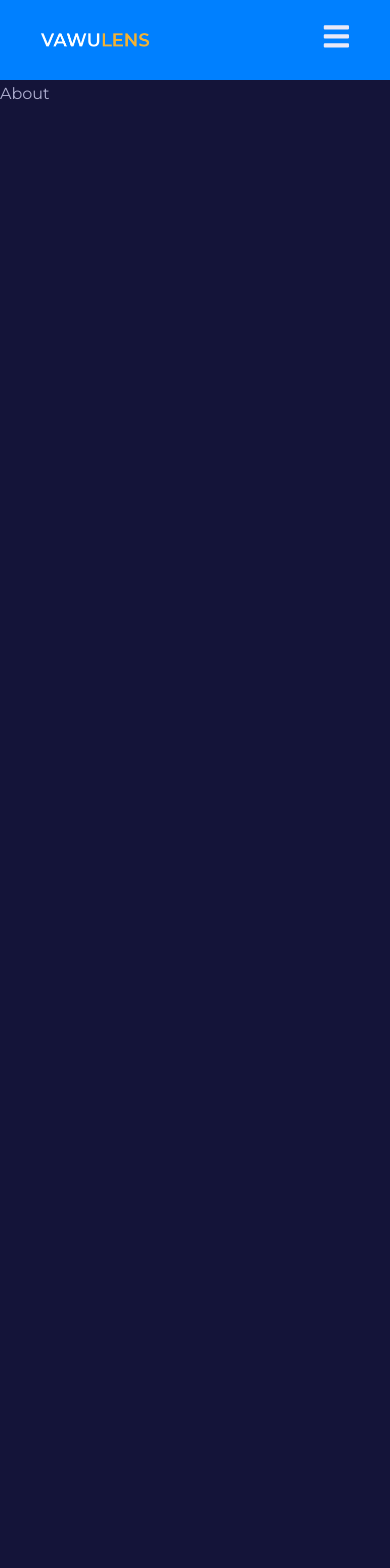
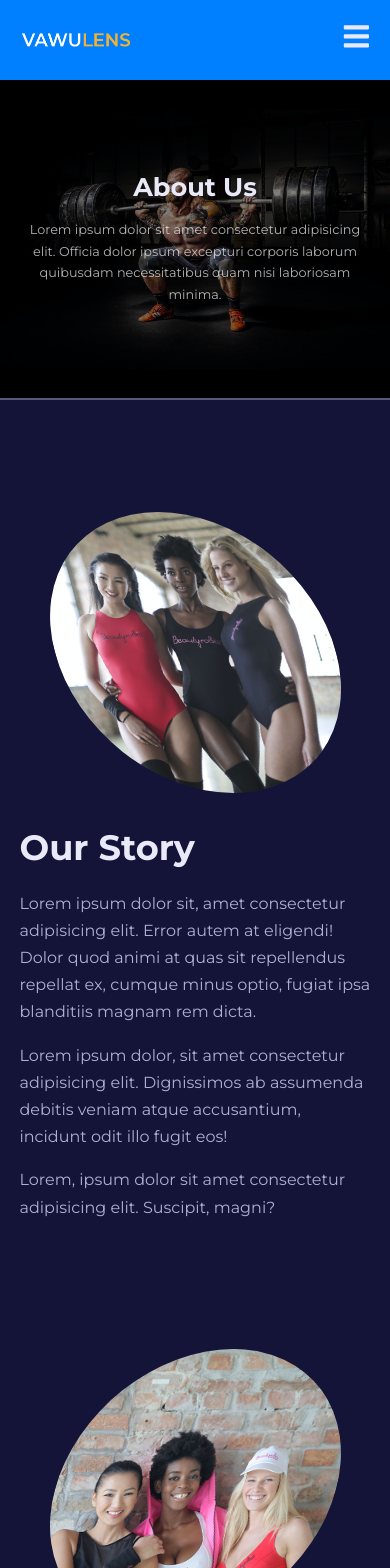
Before and after one commit to ManhPV0211/react-fitness-website, a React (Create React App) app: page /about in a window 390 px wide. Shown: the top 1568 px of the page. Before the commit the page ends 844 px from the top, so only its background shows below. Built offline with nearby package versions, Linux system fonts and the light colour scheme.

Commit message:
2023.01.15

```diff
--- a/src/App.jsx
+++ b/src/App.jsx
@@ -10,6 +10,7 @@ import Trainers from "./pages/Trainers/Trainers";
 import Plans from "./pages/Plans/Plans";
 import NotFound from "./pages/NotFound/NotFound";
 import Navbar from "./components/Navbar";
+import Footer from "./components/Footer";
 
 function App() {
    return <Router>
@@ -24,6 +25,7 @@ function App() {
          <Route path="plans" element={<Plans />}/>
          <Route path="*" element={<NotFound />}/>
       </Routes>
+      <Footer />
    </Router>
 };
 
--- /dev/null
+++ b/src/components/Header.jsx
@@ -0,0 +1,17 @@
+function Header({title, image, children}) {
+    return (
+        <header className="header">
+            <div className="header__container">
+                <div className="header__container-bg">
+                    <img src={image} alt="" />
+                </div>
+                <div className="header__content">
+                    <h2>{title}</h2>
+                    <p>{children}</p>
+                </div>
+            </div>
+        </header>
+    )
+}
+
+export default Header;
--- a/src/index.css
+++ b/src/index.css
@@ -157,3 +157,81 @@ section {
     display: block;
     font-weight: 300;
 }
+
+
+.header {
+    margin-top: 5rem;
+    height: 20rem;
+    overflow: hidden;
+    border-bottom: 2px solid var(--gray-color-400);
+}
+
+.header__container {
+    width: 100%;
+    height: 100%;
+    position: relative;
+    display: grid;
+    place-items: center;
+    background: black;
+}
+
+.header__container-bg {
+    position: absolute;
+    width: 100%;
+}
+
+.header__container-bg img {
+    opacity: 0.5;
+    width: 100%;
+    height: 100%;
+}
+
+.header__content {
+    position: relative;
+    width: 44rem;
+    text-align: center;
+    color: var(--gray-color-100);
+}
+
+.header__content h2 {
+    margin-bottom: 1rem;
+}
+
+.header__content p {
+    color: rgba(255, 255, 255, 0.7);
+}
+
+/* MEDIA QUERIES */
+@media screen and (max-width: 1024px) {
+    .container {
+        width: var(--container-width-md);
+    }
+
+    h1 {
+        font-size: 2rem;
+    }
+
+    h2 {
+        font-size: 1.6rem;
+    }
+
+    section {
+        margin-top: 7rem;
+    }
+}
+
+@media screen and (max-width: 600px) {
+    h1 {
+        font-size: 2.2rem;
+        line-height: 1.3;
+    }
+
+    .header__content {
+        width: var(--container-width-md);
+        padding: 3rem 0;
+    }
+
+    .header__content p {
+        font-size: 0.8rem;
+    }
+}
--- a/src/pages/About/About.css
+++ b/src/pages/About/About.css
@@ -0,0 +1,69 @@
+.about__img {
+    border-radius: 50%;
+    overflow: hidden;
+    transform: skew(15deg);
+    transition: var(--transition);
+}
+
+.about__img:nth-child(2) {
+    transform: skew(-15deg);
+}
+
+.about__img:hover {
+    transform: skew(0);
+}
+
+.about__content h1 {
+    margin-bottom: 2rem;
+}
+
+.about__content p {
+    margin-bottom: 1rem;
+}
+
+.about__story-container, .mission__story-container {
+    display: grid;
+    grid-template-columns: 40% 50%;
+    gap: 10%;
+}
+
+.about__vision-container {
+    display: grid;
+    grid-template-columns: 50% 40%;
+    gap: 10%;
+}
+
+/* MEDIA QUERIES */
+@media screen and (max-width: 1024px) {
+    .about__img {
+        width: 60%;
+    }
+
+    .about__content h1 {
+        margin-bottom: 1.2rem;
+    }
+
+    .about__story-container,
+    .about__vision-container,
+    .mission__story-container {
+        grid-template-columns: 1fr;
+        gap: 3rem;
+    }
+
+    .about__vision-container .about__img {
+        grid-row: 1;
+    }
+}
+
+@media screen and (max-width: 600px) {
+    .about__img {
+        width: 80%;
+        margin-inline: auto;
+    }
+
+    .about__story-container,
+    .about__vision-container,
+    .mission__story-container {
+        gap: 2rem;
+    }
+}
--- a/src/pages/About/About.jsx
+++ b/src/pages/About/About.jsx
@@ -1,7 +1,61 @@
+import Header from "../../components/Header";
+import HeaderImage from "../../images/header_bg_1.jpg";
+import StoryImage from "../../images/about1.jpg";
+import VisionImage from "../../images/about2.jpg";
+import MissionImage from "../../images/about3.jpg";
 import "./About.css";
 
 function About() {
-    return <section>About</section>
+    return (
+        <>
+        <Header
+            title="About Us"
+            image={HeaderImage}
+        >
+            Lorem ipsum dolor sit amet consectetur adipisicing elit. Officia dolor ipsum excepturi corporis laborum quibusdam necessitatibus quam nisi laboriosam minima.
+        </Header>
+
+        <section className="about__story">
+            <div className="container about__story-container">
+                <div className="about__img">
+                    <img src={StoryImage} alt="" />
+                </div>
+                <div className="about__content">
+                    <h1>Our Story</h1>
+                    <p>Lorem ipsum dolor sit, amet consectetur adipisicing elit. Error autem at eligendi! Dolor quod animi at quas sit repellendus repellat ex, cumque minus optio, fugiat ipsa blanditiis magnam rem dicta.</p>
+                    <p>Lorem ipsum dolor, sit amet consectetur adipisicing elit. Dignissimos ab assumenda debitis veniam atque accusantium, incidunt odit illo fugit eos!</p>
+                    <p>Lorem, ipsum dolor sit amet consectetur adipisicing elit. Suscipit, magni?</p>
+                </div>
+            </div>
+        </section>
+
+        <section className="about__vision">
+            <div className="container about__vision-container">
+                <div className="about__content">
+                    <h1>Our Vison</h1>
+                    <p>Lorem ipsum dolor sit, amet consectetur adipisicing elit. Error autem at eligendi! Dolor quod animi at quas sit repellendus repellat ex, cumque minus optio, fugiat ipsa blanditiis magnam rem dicta.</p>
+                    <p>Lorem, ipsum dolor sit amet consectetur adipisicing elit. Suscipit, magni?</p>
+                </div>
+                <div className="about__img">
+                    <img src={VisionImage} alt="" />
+                </div>
+            </div>
+        </section>
+
+        <section className="mission__story">
+            <div className="container mission__story-container">
+                <div className="about__img">
+                    <img src={MissionImage} alt="" />
+                </div>
+                <div className="about__content">
+                    <h1>Our Mission</h1>
+                    <p>Lorem ipsum dolor sit, amet consectetur adipisicing elit. Error autem at eligendi! Dolor quod animi at quas sit repellendus repellat ex, cumque minus optio, fugiat ipsa blanditiis magnam rem dicta.</p>
+                    <p>Lorem ipsum dolor, sit amet consectetur adipisicing elit. Dignissimos ab assumenda debitis veniam atque accusantium, incidunt odit illo fugit eos!</p>
+                </div>
+            </div>
+        </section>
+        </>
+    )
 };
 
 export default About;
--- a/src/pages/Home/Home.css
+++ b/src/pages/Home/Home.css
@@ -87,17 +87,6 @@
     color: var(--gray-color-600);
 }
 
-@media screen and (max-width: 1024px) {
-    .programs__wrapper {
-        grid-template-columns: 1fr 1fr;
-    }
-}
-
-@media screen and (max-width: 600px) {
-    .programs__wrapper {
-        grid-template-columns: 1fr;
-    }
-}
 
 /* VALUES */
 
@@ -256,6 +245,10 @@ footer {
     padding: 0.3rem 0;
 }
 
+.footer__container article ul li:hover {
+    text-decoration: underline;
+}
+
 .footer__container .footer__socials {
     display: flex;
     gap: 2rem;
@@ -288,3 +281,134 @@ footer {
     border-top: 2px solid var(--primary-variant-color);
     margin-top: 6rem;
 }
+
+/* MEDIA QUERIES */
+
+@media screen and (max-width: 1024px) {
+    /* MAIN HEADER */
+    .main__header {
+        height: fit-content;
+        padding: 12rem 0;
+    }
+
+    .main__header-container {
+        gap: 0;
+    }
+
+    .main__header-circle {
+        width: 16rem;
+        height: 16rem;
+    }
+
+    /* PROGRAM */
+    .programs__wrapper {
+        grid-template-columns: 1fr 1fr;
+    }
+
+    /* VALUES */
+    .values__container {
+        grid-template-columns: 1fr;
+        justify-content: center;
+        gap: 4rem;
+    }
+
+    .values__wrapper {
+        gap: 4rem 3rem;
+    }
+
+    .values__image {
+        display: none;
+    }
+
+    /* FAQs */
+    .faqs__wrapper {
+        grid-template-columns: 1fr;
+    }
+
+    /* TESTIMONIALS */
+    .testimonials {
+        width: 75%;
+    }
+
+    /* FOOTER */
+    .footer__container {
+        grid-template-columns: 1fr 1fr;
+        gap: 4rem;
+    }
+}
+
+@media screen and (max-width: 600px) {
+
+    /* MAIN HEADER */
+    .main__header {
+        margin-top: 0;
+        padding: 12rem 0 0;
+        height: 100vh;
+    }
+
+    .main__header-image, .main__header-circle {
+        display: none;
+    }
+
+    .main__header-container {
+        grid-template-columns: 1fr;
+    }
+
+    /* PROGRAMS */
+    .programs__wrapper {
+        grid-template-columns: 1fr;
+        gap: 2rem;
+        margin-top: 3rem;
+    }
+
+    .program {
+        width: 84%;
+        margin: 0 auto;
+    }
+
+    /* VALUES */
+    .values__wrapper {
+        grid-template-columns: 1fr;
+        gap: 3rem;
+    }
+
+    .card.card.values__value {
+        width: 84%;
+        margin-inline: auto;
+    }
+
+    /* FAQs */
+    .faqs__wrapper {
+        gap: 1rem;
+        margin-top: 3rem;
+    }
+
+    /* TESTIMONIALS */
+    .testimonials {
+        width: 100%;
+    }
+
+    /* FOOTER */
+    footer {
+        margin-top: 7rem;
+    }
+
+    .footer__container {
+        grid-template-columns: 1fr;
+        gap: 3rem;
+        text-align: center;
+    }
+
+    .footer__container article {
+        align-items: center;
+    }
+
+    .footer__container article .logo {
+        align-items: center;
+        display: inline-block;
+    }
+
+    .footer__socials {
+        justify-content: space-evenly;
+    }
+}
--- a/src/pages/Home/Home.jsx
+++ b/src/pages/Home/Home.jsx
@@ -15,7 +15,6 @@ function Home() {
         <Value />
         <FAQs />
         <Testimonials />
-        <Footer />
         </>
     )
 };
```
Also changed, not shown: src/pages/Contact/Contact.jsx (+7 -0 lines).
